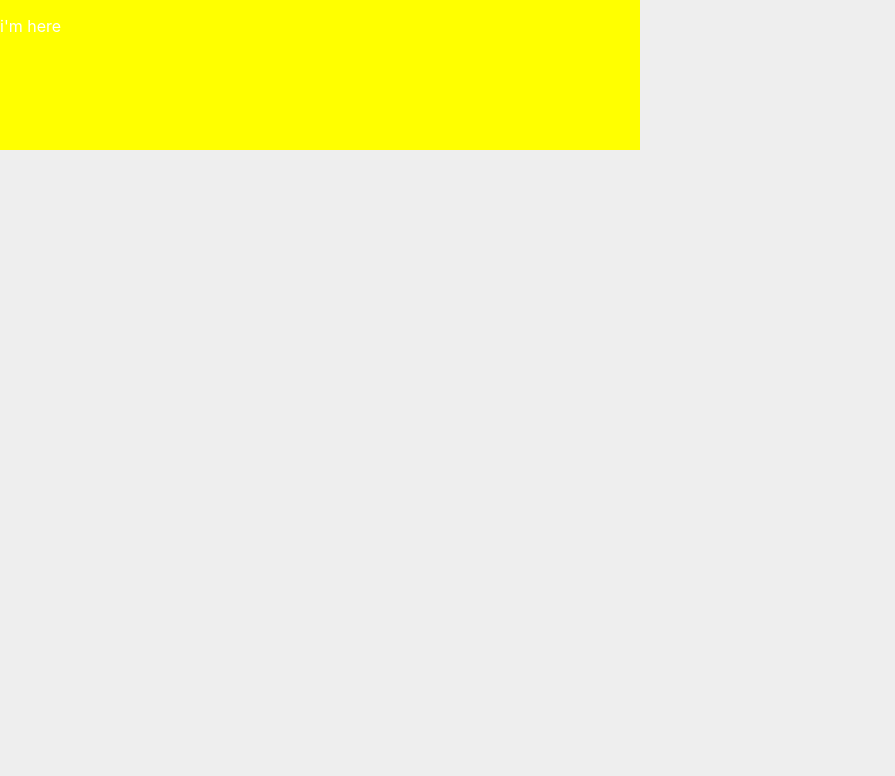
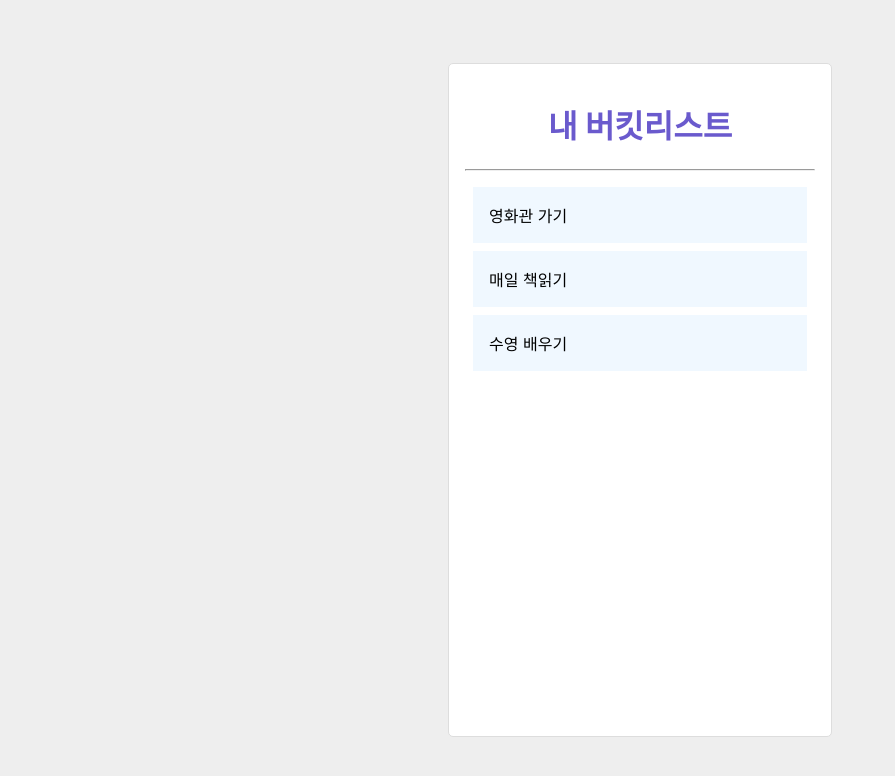
Before and after one commit to Taeeon-kim/toyProject, a React (Create React App) app in the folder bucket_list/: page / in a window 1280 px wide. Shown: the top 776 px of the page, without its empty margins (0-895 px from the left). Built offline with nearby package versions, Linux system fonts and the light colour scheme.

Commit message:
styled-compoenent적용

```diff
--- a/bucket_list/src/App.js
+++ b/bucket_list/src/App.js
@@ -8,13 +8,13 @@ import BucketList from './BucketList';
 import "./style.css";
 import styled from "styled-components"
 
+
 class App extends React.Component{      //부모 React의 Component를 상속가져옴
 constructor(props){                         // 클래스이므로 초기화해줄 초기화함수 constructor 를 생성
   super(props);
 
   this.state ={                               // 내 컴포넌트가 가지고있는 데이터, App 클래스에 state 라는 데이터를 넣어줌
      list : ["영화관 가기", "매일 책읽기", "수영 배우기"],
-
   }
 }
 
@@ -22,40 +22,78 @@ render(){    //랜더는 필수적으로 있어야함
   console.log(this.state.list);
   return(
     <div className = "App">
-      <MyStyled Bg_color={"red"}>
+      {/* <MyStyled Bg_color={"red"}>
         <p>i'm here</p>
-      </MyStyled>
+      </MyStyled> */}
+      {/* <div className="container">
+        {/* <MyStyled list={this.state.list} Bg_color={"red"} >
+            <h1>내 버킷리스트 </h1>
+            <hr class ="line"/>
+        </MyStyled>
+      </div> */}
 
-      {/* <div className="container">
-        <h1>내 버킷리스트 </h1>
-        <hr class ="line"/>
-        <BucketList list={this.state.list} />  어떤 이름으로 넘겨줄지 적어주고 해당하는 데이터를 넣어줌, 이때 BucketList.js로 넘거가기때문에 매개변수 props에 들어간다
-      </div> */}
+      <Container className="container">
+        <Title>내 버킷리스트 </Title>
+        {/* <hr class ="line"/> */}
+        <Line/>
+        <BucketList list={this.state.list} />  {/*어떤 이름으로 넘겨줄지 적어주고 해당하는 데이터를 넣어줌, 이때 BucketList.js로 넘거가기때문에 매개변수 props에 들어간다*/}
+      </Container>
+
     </div>
   );
 }
 
 }
 
-const MyStyled = styled.div`
-  width : 50vw;
-  height: 150px;
-  background: purple;
-  background-color: ${(props) => (props.Bg_color)};
-  p {
-    color : white;
-  }
-  &:hover{
-    background-color : yellow;   //Styled 컴포넌트 안에서쓰는 scss 문법 &은 자기자신을 나타냄 그리고 &: hover 라는건 자기자신에게 hover(마우스올림)이 발생하면 실행됨
-  }
+
+const Container = styled.div`
+  width: 50vw;
+  background-color: #fff;
+  max-width: 350px;
+  margin: auto;
+  height: 80vh;
+  padding: 16px;
+  border: 1px solid #ddd;
+  border-radius: 5px;
 `;
-//   );
+
+const Title = styled.h1`
+color: slateblue;
+  text-align: center;
+`;
+
+const Line = styled.hr`
+margin: 16px 0px;
+`;
+
+
+
+
+
+
+
+// const MyStyled = styled.div`
+//   width : 50vw;
+//   height: 150px;
+//   background: purple;
+//   background-color: ${(props) => (props.Bg_color)};
+//   p {
+//     color : white;
+//   }
+//   &:hover{
+//     background-color : yellow;   //Styled 컴포넌트 안에서쓰는 scss 문법 &은 자기자신을 나타냄 그리고 &: hover 라는건 자기자신에게 hover(마우스올림)이 발생하면 실행됨
+//   }
+// `;
+
+
+  // );
 
 // function App() {  // 함수형 컴포넌트
 //   return (
 //     <div className="App">
 //       <BucketList />      {/*자식 컴포넌트를 불러옴*/}
 //     </div>
+//     )
 // }
 
 export default App;
--- a/bucket_list/src/BucketList.js
+++ b/bucket_list/src/BucketList.js
@@ -1,6 +1,6 @@
 // 리액트 패키지를 불러옵니다.
 import React from 'react';
-
+import styled from "styled-components"
 // 함수형 컴포넌트는 이렇게 쓸 수도 있고
 // function Bucketlist(props){
 // return (
@@ -17,7 +17,7 @@ const BucketList = (props) => {
 // Quiz 1: my_list에 ['a', 'b', 'c'] 대신 부모 컴포넌트가 넘겨준 값을 넣으려면 어떻게 해야할까요?
 const my_lists = props.list;
 
-console.log(props);
+console.log(props.list);
 // 컴포넌트가 뿌려줄 ui 요소(리엑트 엘리먼트라고 불러요.)를 반환해줍니다.
 return (
 <div>
@@ -25,16 +25,23 @@ return (
 // js의 내장 함수 중 하나인 map입니다. 리스트의 갯수만큼 => 오른쪽 구문을 반복해요.
 // 자세한 사용법은 아래 링크를 확인해주세요.
 // https://developer.mozilla.org/ko/docs/Web/JavaScript/Reference/Global_Objects/Array/map
-my_lists.map((list, index) => {
-// 콘솔을 확인해봅시다 :)
-console.log(list);
-return (<div class="list-item" key={index}>{list}</div>);
-})
+    my_lists.map((list, index) => {
+    // 콘솔을 확인해봅시다 :)
+    console.log(list);
+    return (<ItemStyle class="list-item" key={index}>{list}</ItemStyle>);
+    })
 }
 </div>
 );
 }
 
+const ItemStyle = styled.div`
+padding: 16px;
+margin: 8px;
+background-color: aliceblue;
+`;
+
+
 // 우리가 만든 함수형 컴포넌트를 export 해줍니다.
 // export 해주면 다른 컴포넌트에서 BucketList 컴포넌트를 불러다 쓸 수 있어요.
 export default BucketList;
--- a/bucket_list/src/index.js
+++ b/bucket_list/src/index.js
@@ -3,6 +3,7 @@ import ReactDOM from 'react-dom';
 import './index.css';
 import App from './App';
 import reportWebVitals from './reportWebVitals';
+import styled from "styled-components"
 
 ReactDOM.render(
   <React.StrictMode>
--- a/bucket_list/src/style.css
+++ b/bucket_list/src/style.css
@@ -4,29 +4,3 @@
     width: 100vw;
     display: flex;
 }
-
-.container{
-    width: 50vw;
-    background-color: #fff;
-    max-width: 350px;   /*화면을 키우고 줄이고 할때 크기에 따라 넓이가 달라진다 width 를 vw로 썼기때문에 비율인데, 이때 350px로 제한하면 그이상 안늘어난다*/
-    margin: auto; /*auto로 하면 좌우가 센터에 온다, 높이는 적용안됨*/
-    height: 80vh;
-    padding: 16px;
-    border: 1px solid #ddd;
-    border-radius: 5px;
-}
-
-.container > .line{
-    margin: 16px 0px ; /*이렇게 두개만 쓰면 처음이 위아래, 두번째가 좌우를 나타낸다*/
-}
-
-.container > h1 {     /*h1 은 태그이기때문에 .이나 # 안쓰고 그대로 쓴다*/
-    color: slateblue;
-    text-align: center;
-}
-
-.list-item{
-    padding: 16px;
-    margin: 8px;
-    background-color: aliceblue;
-}
```
